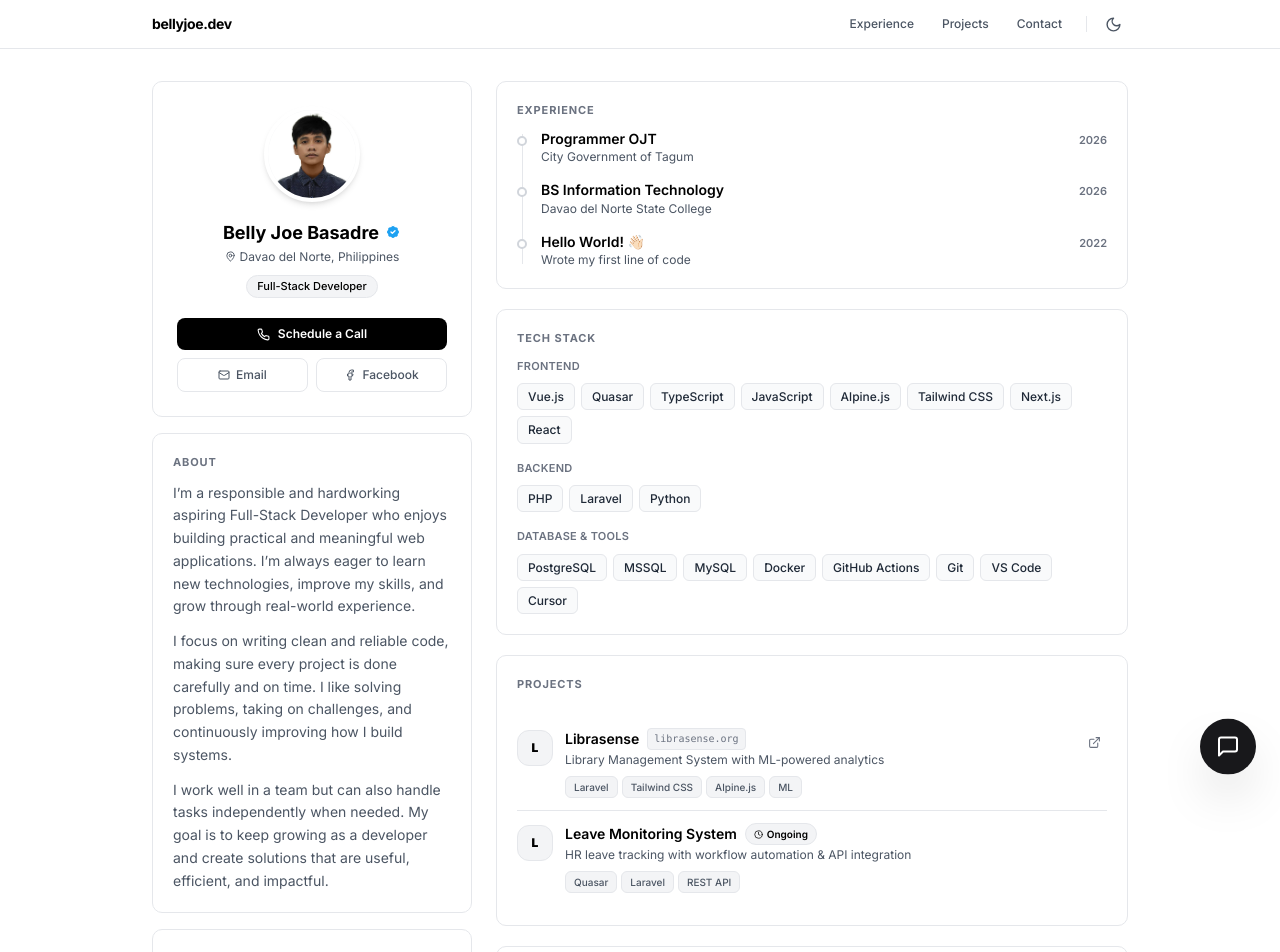
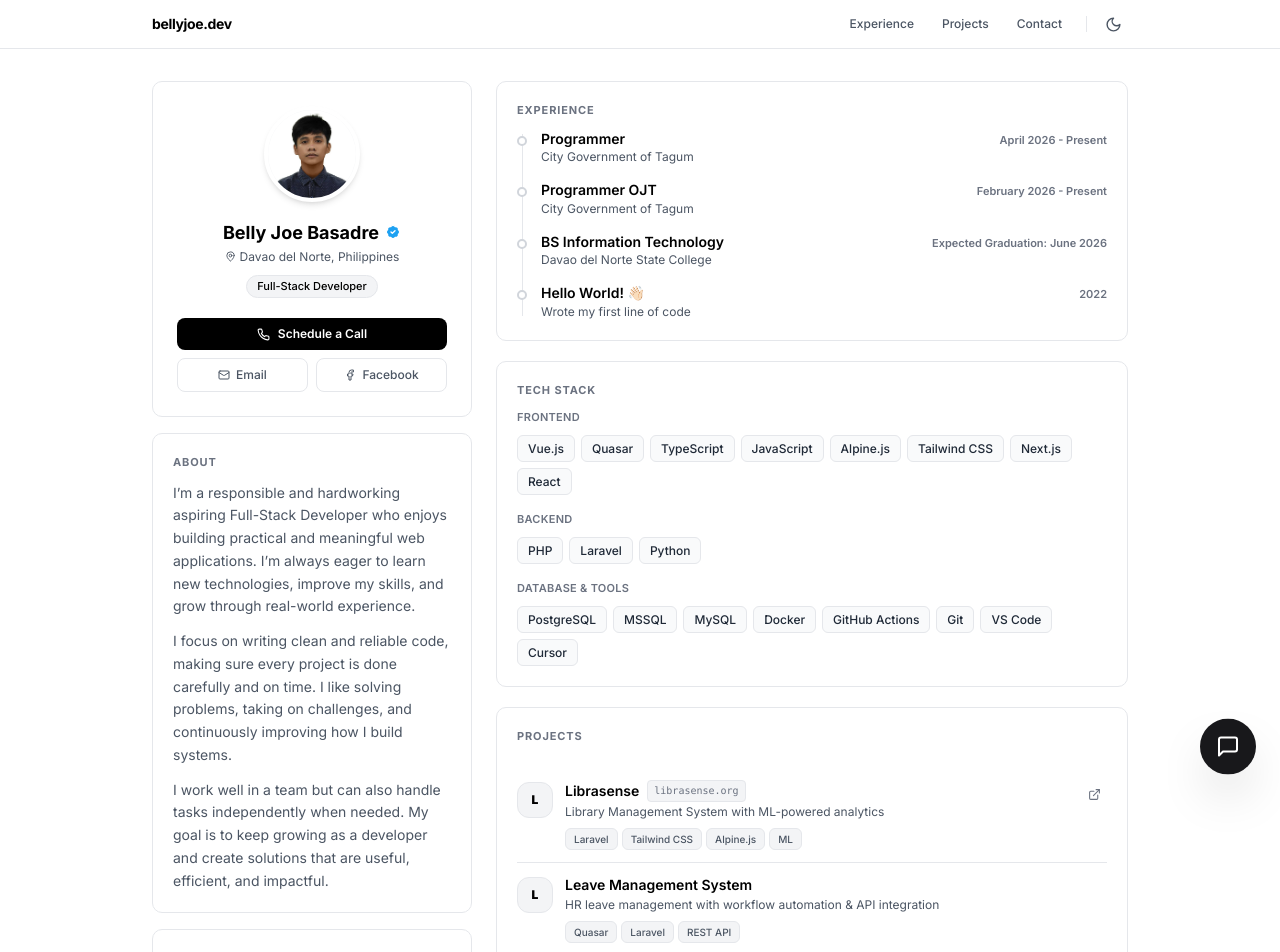
Before and after one commit to bJOE2001/Portfolio, a Next.js app: page / in a window 1280 px wide. Shown: the top 952 px of the page. Built offline with nearby package versions, Linux system fonts and the light colour scheme.

Commit message:
update some info

```diff
--- a/data/portfolio.ts
+++ b/data/portfolio.ts
@@ -32,8 +32,9 @@ export const techStack = {
 };
 
 export const experience = [
-  { title: "Programmer OJT", company: "City Government of Tagum", year: "2026" },
-  { title: "BS Information Technology", company: "Davao del Norte State College", year: "2026" },
+  { title: "Programmer", company: "City Government of Tagum", year: "April 2026 - Present" },
+  { title: "Programmer OJT", company: "City Government of Tagum", year: "February 2026 - Present" },
+  { title: "BS Information Technology", company: "Davao del Norte State College", year: "Expected Graduation: June 2026" },
   { title: "Hello World! 👋🏻", company: "Wrote my first line of code", year: "2022" },
 ];
 
@@ -46,10 +47,10 @@ export const projects = [
     tags: ["Laravel", "Tailwind CSS", "Alpine.js", "ML"],
   },
   {
-    name: "Leave Monitoring System",
-    description: "HR leave tracking with workflow automation & API integration",
+    name: "Leave Management System",
+    description: "HR leave management with workflow automation & API integration",
     url: "",
-    status: "ongoing",
+    status: "testing",
     tags: ["Quasar", "Laravel", "REST API"],
   },
 ];
```
